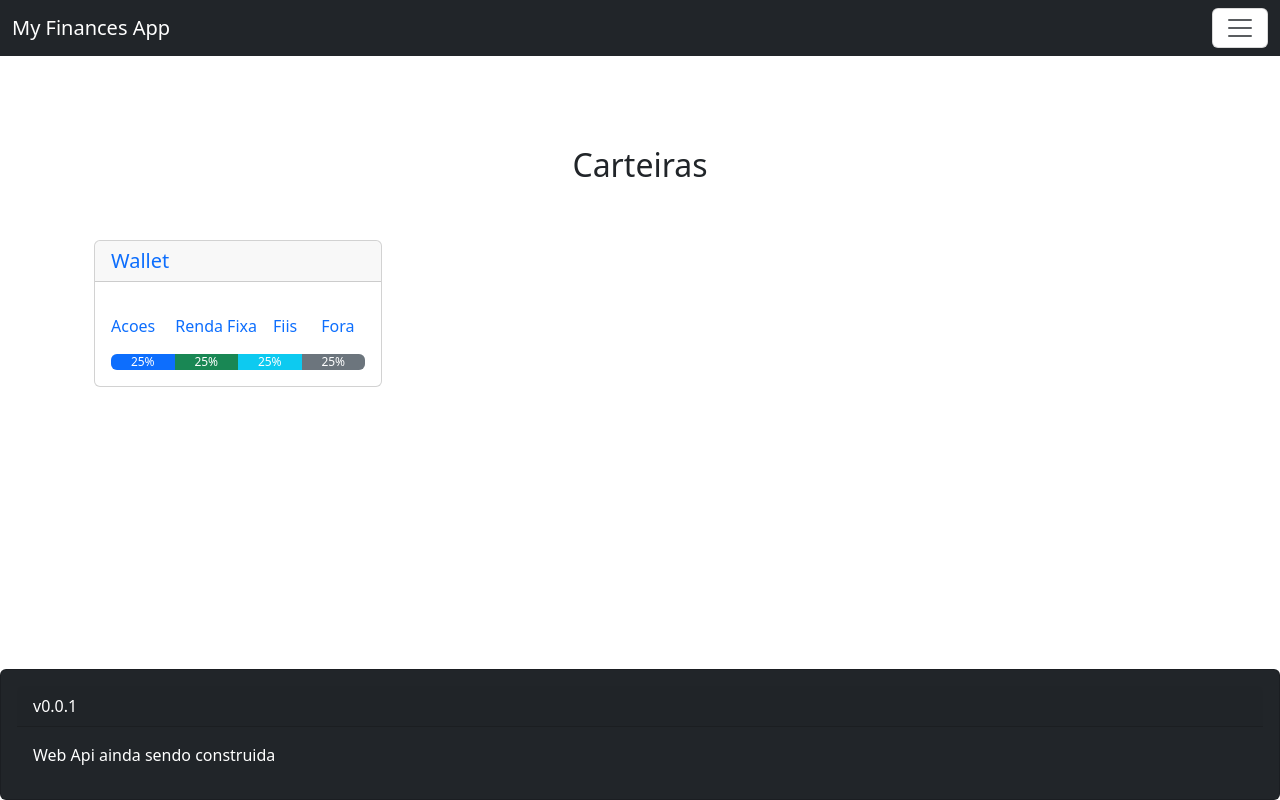
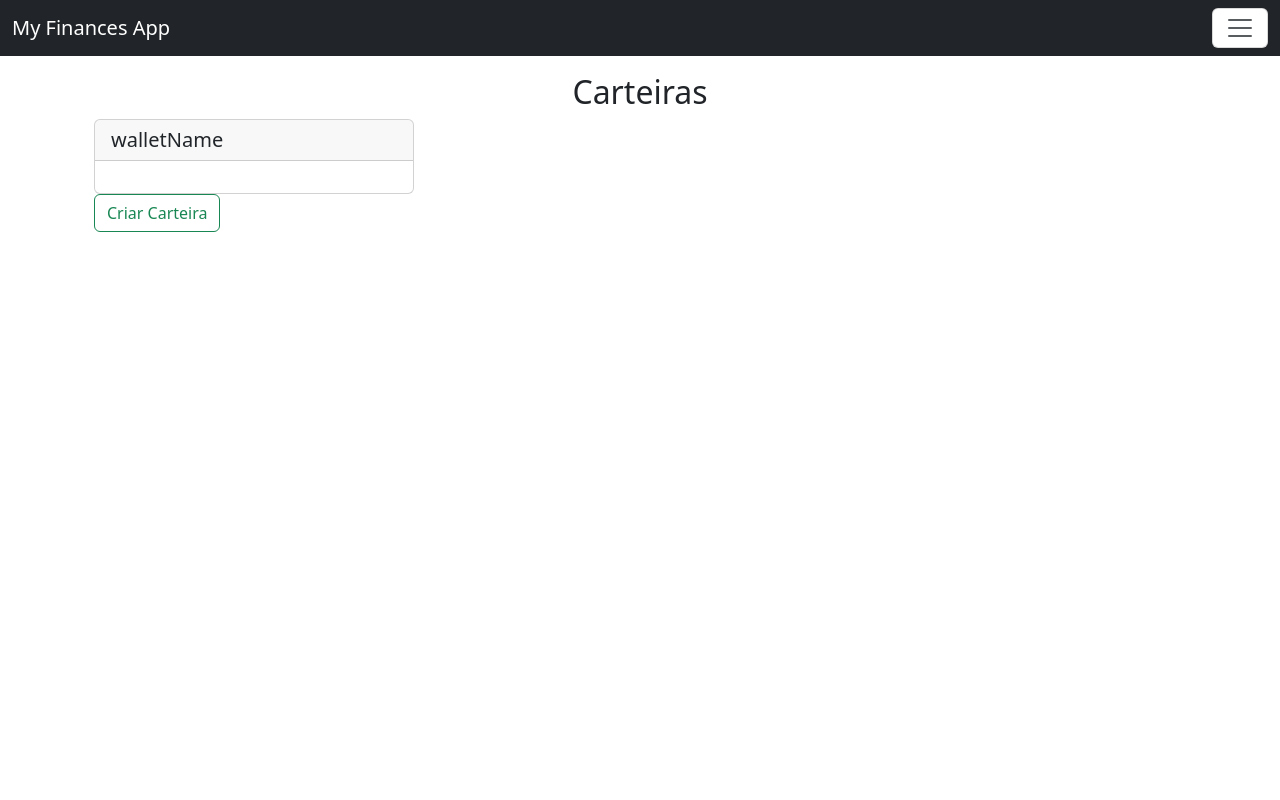
Before and after one commit to wendelfilipe/MyFinances-Frontend, a React (Create React App) app: page /homepage in a window 1280 px wide. Built offline with nearby package versions, Linux system fonts and the light colour scheme.

Commit message:
building frontend: create Wallets page

```diff
--- a/package.json
+++ b/package.json
@@ -3,6 +3,8 @@
   "version": "0.1.0",
   "private": true,
   "dependencies": {
+    "@fortawesome/fontawesome-free": "^6.5.2",
+    "@fortawesome/fontawesome-svg-core": "^6.5.2",
     "@testing-library/jest-dom": "^5.17.0",
     "@testing-library/react": "^13.4.0",
     "@testing-library/user-event": "^13.5.0",
--- a/src/api/Api.js
+++ b/src/api/Api.js
@@ -1,7 +1,9 @@
 import axios from 'axios';
 
-const api = axios.create({
-    baseURL: 'https://localhost:7256/api/'
-});
+    const api = axios.create({
+        baseURL: 'https://localhost:5001/api/'
+    });
+
+
 
 export default api;
--- a/src/components/forms/Version/VersionForm.js
+++ b/src/components/forms/Version/VersionForm.js
@@ -6,10 +6,10 @@ const VersionForm = () => {
 
     return(
         <div className="Container">
-                <div class="card fixed-bottom w-100 bg-dark text-white p-3">
-                    <div class="card-header">v0.0.1</div>
-                    <div class="card-body">
-                        <p class="card-text">Web Api ainda sendo construida</p>
+                <div className="card fixed-bottom w-100 bg-dark text-white p-3">
+                    <div className="card-header">v0.0.1</div>
+                    <div className="card-body">
+                        <p className="card-text">Web Api ainda sendo construida</p>
                     </div>
                 </div>
         </div>
--- a/src/components/forms/navBar/NavBarForm.js
+++ b/src/components/forms/navBar/NavBarForm.js
@@ -1,12 +1,21 @@
-import React from "react";
+import React, { useEffect, useState } from "react";
 import 'bootstrap/dist/js/bootstrap.bundle.min.js';
 import api from "../../../api/Api";
+import { useNavigate } from "react-router-dom";
+
 
 const NavBarForm = () => {
 
-    async function handleClickLogOut(){
-        const isClicked = true;
+    const navigate = useNavigate();
+    const [ checked, setChecked ]  = useState(false);
+
+    async function handleClickLogOut(e){
+
+        await api.post("user/PostClickedOnLogOutAsync")
+        navigate("/")
     }
+
+
 
     return(
         <form>
@@ -16,7 +25,7 @@ const NavBarForm = () => {
                 <button className="navbar-toggler bg-white" type="button" data-bs-toggle="offcanvas" data-bs-target="#offcanvasNavbar" aria-controls="offcanvasNavbar" aria-label="Toggle navigation">
                 <span className="navbar-toggler-icon"></span>
                 </button>
-                <div className="offcanvas offcanvas-end" tabindex="-1" id="offcanvasNavbar" aria-labelledby="offcanvasNavbarLabel">
+                <div className="offcanvas offcanvas-end" tabIndex="-1" id="offcanvasNavbar" aria-labelledby="offcanvasNavbarLabel">
                 <div className="offcanvas-header">
                     <h5 className="offcanvas-title" id="offcanvasNavbarLabel">My Finances App</h5>
                     <button type="button" className="btn-close" data-bs-dismiss="offcanvas" aria-label="Close"></button>
--- /dev/null
+++ b/src/components/forms/wallet/CreateWallet.js
@@ -0,0 +1,50 @@
+import React, { useEffect, useState } from "react";
+import axios from "axios";
+import apiAssets from "../../../api/Api";
+
+const CreateWallet = () => {
+    const [ assetsName, setAssetsName ] = useState([]);
+    const [ assetsSymbol, setAssetsSymbol ] =useState([]);
+    let isClicked;
+
+
+    const apiAssets = axios.create({
+        baseURL: "https://www.alphavantage.co/query?function=SYMBOL_SEARCH&keywords=tesco&apikey=demo"
+    });
+
+    async function getAssetsByApi(e){
+
+        const url = "https://www.alphavantage.co/query?function=SYMBOL_SEARCH&keywords=tesco&apikey=demo";
+        const response = await apiAssets.get("");
+        const assets = response.data.bestMatches;
+        const assetsName = assets.map(asset => asset["2. name"]);
+        const assetsSymbol = assets.map(asset => asset["1. symbol"]);
+        setAssetsName(assetsName)
+        debugger
+
+    }
+
+
+    return (
+
+        <div>
+            <div className="input-group mb-3">
+                <input type="text" className="form-control" value={assetsSymbol} aria-label="Text input with dropdown button"/>
+                <button className="btn btn-outline-secondary dropdown-toggle" type="button" data-bs-toggle="dropdown" aria-expanded="false" onClick={getAssetsByApi}>Dropdown</button>
+                <ul className="dropdown-menu dropdown-menu-end">
+                    {assetsName.map((a) => (
+                         <li><a className="dropdown-item">{a}</a></li>
+                    ))}
+                </ul>
+            </div>
+            <div>
+                <a className="btn btn-outline-success">Buscar</a>
+                <a className="btn btn-outline-success">Cancelar</a>
+            </div>
+        </div>
+
+    )
+
+}
+
+export default CreateWallet;
--- /dev/null
+++ b/src/components/forms/wallet/WalletForm.js
@@ -0,0 +1,35 @@
+import React from "react";
+import { useState } from "react";
+
+const WalletForm = (props) => {
+    const name = "Wallet";
+    const  [ process, setProcess ]  = useState(25);
+
+
+
+    return(
+
+        <div className="container">
+            <div className="container d-flex justify-content-center align-items-center">
+                <div className="card w-100">
+                    <div className="card-body">
+                    <h5 className="card-title"></h5>
+                    <p className="card-text"></p>
+                    <a className="text-decoration-none" href="/acoes">
+                        <i className="fa-solid fa-wallet"></i>
+                        <p className="card-text ms-2 ts-sm d-inline-block me-1">{props.AssetsName}</p>
+                    </a>
+                    </div>
+                    <div className="progress-stacked">
+                        <div className="progress" role="progressbar" aria-label="Segment one" aria-valuenow="15" aria-valuemin="0" aria-valuemax="100" style={{width: `${process}%`}}>
+                            <div className="progress-bar">
+                                {process + "%"}
+                            </div>
+                        </div>
+                    </div>
+                </div>
+            </div>
+        </div>
+    )
+}
+export default WalletForm;
--- a/src/components/home/HomePage.js
+++ b/src/components/home/HomePage.js
@@ -1,56 +1,64 @@
-import React, { useState } from "react";
+import React, { useEffect, useState } from "react";
 import api from "../../api/Api";
 import NavBarForm from "../forms/navBar/NavBarForm";
+import WalletForm from "../forms/wallet/WalletForm";
 
 const HomePage = () => {
-    const name = "Wallet";
+    const [wallets, setWallets ] = useState();
 
-    const [ processStockS, setProcessStock ] = useState(25);
-    const [ processFixed, setProcessFixed ] = useState(25);
-    const [ processFiis, setProcessFiis ] = useState(25);
-    const [ processInternaciolAssets, setInternacionalAssets ] = useState(25);
+
+
+    async function getWallets(){
+        const userIdCookie = document.cookie.split(';').find(cookie => cookie.trim().startsWith('UserIdCookie='));
+        let userIdInt;
+        debugger
+
+        if (userIdCookie) {
+            const cookieObj = JSON.parse(userIdCookie.split('=')[1]);
+            const userId = cookieObj.userId;
+            userIdInt = parseInt(userId);
+        } else {
+            userIdInt = 0;
+        }
+        if(userIdInt !== 0)
+            wallets = await api.get(`wallet/GetAllWalletDTOByUserIDAsync/${userIdInt}`)
+            setWallets(wallets);
+    }
+
+    async function showWallets(){
+    wallets.map(w => {
+        <WalletForm
+            AssetsName = {w.name}
+        />
+    })
+    }
+
+     useEffect (() => {
+        getWallets();
+     }, []);
+
+    const getPorcent = () => {
+
+        api.get()
+
+    }
+
 
 
 
     return (
         <div className="conteiner">
             <div className="d-flex justify-content-center"><h2>Carteiras</h2></div>
-            <div className="card mt-5 text-decoration-none" style={{ width: "18rem"}}>
-            <a className="text-decoration-none" href="/">
-            <h5 className="card-header" >{name}</h5>
+            <div className="card text-decoration-none" style={{ width: "20rem"}}>
+            <h5 className="card-header" >walletName</h5>
                 <div className="card-body">
-                <div>
-                <p className="card-text ts-sm d-inline-block me-1">Acoes</p>
-                <p className="card-text ts-sm d-inline-block m-3">Renda Fixa</p>
-                <p className="card-text ts-sm d-inline-block">Fiis</p>
-                <p className="card-text ts-sm d-inline-block ms-4">Fora</p>
-                </div>
-                    <div className="Container">
-                        <div className="progress-stacked">
-                            <div className="progress" role="progressbar" aria-label="Segment one" aria-valuenow="15" aria-valuemin="0" aria-valuemax="100" style={{width: `${processStockS}%`}}>
-                                <div className="progress-bar">
-                                    {processStockS + "%"}
-                                </div>
-                            </div>
-                            <div className="progress" role="progressbar" aria-label="Segment two" aria-valuenow="50" aria-valuemin="0" aria-valuemax="100" style={{width: `${processFixed}%`}}>
-                                <div className="progress-bar bg-success">
-                                    {processFixed + "%"}
-                                </div>
-                            </div>
-                            <div className="progress" role="progressbar" aria-label="Segment three" aria-valuenow="20" aria-valuemin="0" aria-valuemax="100" style={{width: `${processInternaciolAssets}%`}}>
-                                <div className="progress-bar bg-info">
-                                    {processFiis + "%"}
-                                </div>
-                            </div>
-                            <div className="progress" role="progressbar" aria-label="Segment four" aria-valuenow="20" aria-valuemin="0" aria-valuemax="100" style={{width: `${processFiis}%`}}>
-                                <div className="progress-bar bg-secondary">
-                                {processInternaciolAssets + "%"}
-                                </div>
-                            </div>
-                        </div>
+                    <div>
+                       {showWallets}
                     </div>
                 </div>
-                </a>
+            </div>
+            <div>
+                <a className="btn btn-outline-success" href="/createwallet">Criar Carteira</a>
             </div>
         </div>
     )
--- /dev/null
+++ b/src/components/home/walletHome/WalletHome.js
@@ -0,0 +1,12 @@
+import React from "react";
+
+const WalletHome = () => {
+
+    return(
+
+        <div className="container">
+
+        </div>
+    )
+}
+export default WalletHome;
--- a/src/components/router/Router.jsx
+++ b/src/components/router/Router.jsx
@@ -1,17 +1,27 @@
 import React from 'react';
-import { Routes, Route } from 'react-router-dom';
+import { Routes, Route, useNavigate} from 'react-router-dom';
 import LoginPage from '../login/LoginPage';
 import HomePage from '../home/HomePage';
 import CreateUserPage from '../login/CreateUserPage';
 
 import 'bootstrap/dist/css/bootstrap.min.css';
+import WalletHome from '../home/walletHome/WalletHome';
+import CreateWallet from '../forms/wallet/CreateWallet';
 
 const RouterComponent = () => {
+    const navigate = useNavigate();
+
+    async function navigatePage(){
+        return navigate;
+    }
+
   return (
     <Routes>
         <Route
             path="/"
-            element={<LoginPage />}
+            element={<LoginPage
+                    navigatePage = {navigatePage}
+            />}
         />
         <Route
             path="/homepage"
@@ -21,6 +31,14 @@ const RouterComponent = () => {
             path='/createuserpage'
             element={<CreateUserPage />}
         />
+        <Route
+            path='/wallethome'
+            element={<WalletHome />}
+        />
+        <Route
+            path='/createwallet'
+            element={<CreateWallet />}
+        />
     </Routes>
   );
 };
--- a/src/index.css
+++ b/src/index.css
@@ -0,0 +1 @@
+@import url(../node_modules/@fortawesome/fontawesome-free/css/all.min.css);
--- a/src/index.js
+++ b/src/index.js
@@ -6,9 +6,9 @@ import RouterComponent from './components/router/Router';
 import NavBarForm from './components/forms/navBar/NavBarForm';
 
 import 'bootstrap/dist/css/bootstrap.min.css';
-import VersionForm from './components/forms/Version/VersionForm';
 
 const Index = () => {
+
   return (
       <BrowserRouter>
         <div className="container">
@@ -22,17 +22,16 @@ ReactDom.createRoot(document.getElementById('root')).render(
 <div className="container">
       <div className="row">
         <div className="col">
-          <NavBarForm />
+          <BrowserRouter>
+            <NavBarForm />
+          </BrowserRouter>
         </div>
       </div>
-      <div className="container mt-5" style={{width: 50, height:50}}></div>
+      <div className="container" style={{width: 25, height:25}}></div>
       <div className="row mt-5">
         <div className="col">
           <Index />
         </div>
-        <di>
-          <VersionForm />
-        </di>
       </div>
     </div>
 );
```
Also changed, not shown: src/components/login/LoginPage.js (+24 -3 lines), 1 other file (tests, documents, lock files or other folders).
